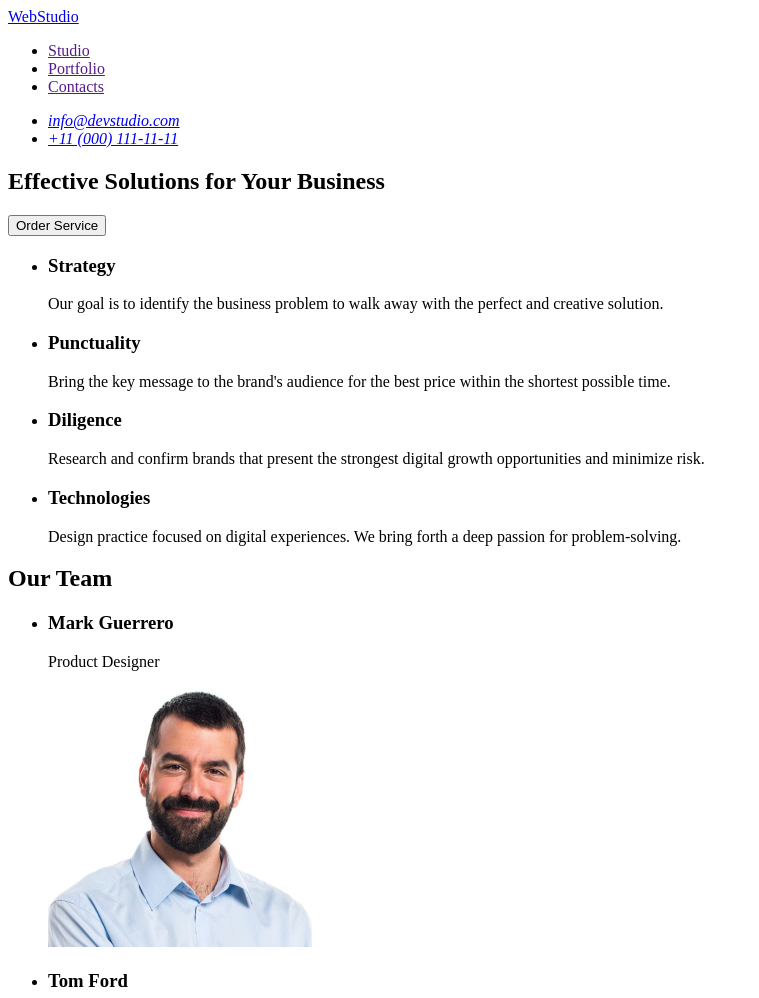
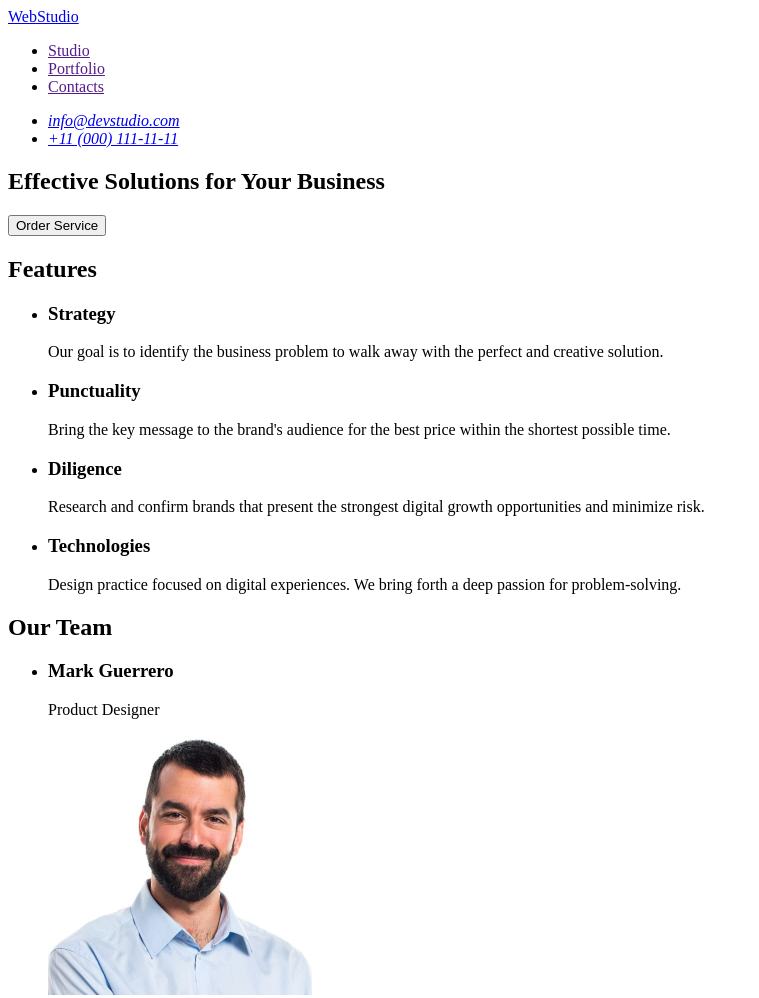
Before and after one commit to kamila1rudenko/goit-markup-hw-01, a plain HTML site: page index.html in a window 1280 px wide. Shown: the top 998 px of the page, without its empty margins (0-759 px from the left). Drawn offline with Linux system fonts and the light colour scheme.

Commit message:
markuphw1

```diff
--- a/index.html
+++ b/index.html
@@ -3,7 +3,7 @@
 <head>
     <meta charset="UTF-8">
     <meta name="viewport" content="width=device-width, initial-scale=1.0">
-    <title>Document</title>
+    <title>WebStudio</title>
 </head>
 <body>
     <header>
@@ -29,7 +29,7 @@
             <button type="button">Order Service</button>
         </section>
         <section>
-            <h2 hidden>Typs</h2>
+            <h2>Features</h2>
             <ul>
                 <li><h3>Strategy</h3>
                 <p>Our goal is to identify the business problem to walk away with the perfect and creative solution.</p></li>
```
